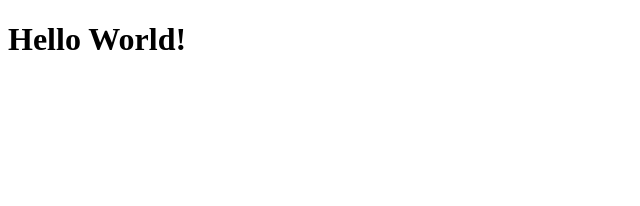
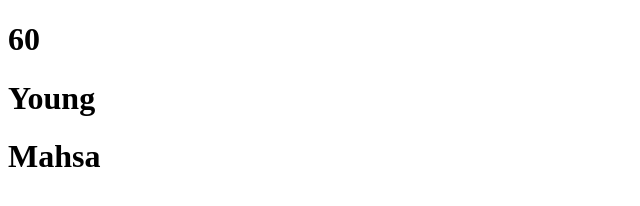
Before and after one commit to Mahsa1990a/vuePractice, a plain HTML site: page index.html in a window 1280 px wide. Shown: the whole page, without its empty margins (0-640 px from the left). Drawn offline with Linux system fonts and the light colour scheme.

Commit message:
have more data

```diff
--- a/index.html
+++ b/index.html
@@ -13,7 +13,9 @@
 </head>
 <body>
   <div id="app">
-    <h1>{{ message }}</h1>
+    <h1>{{ age * 2 }}</h1>
+    <h1>{{ age > 60 ? 'Old' : "Young" }}</h1>
+    <h1>{{ name.split(' ')[0] }}</h1>
   </div>
 
   <!-- Vue js  -->
@@ -24,7 +26,8 @@
     new Vue({
       el: '#app',
       data: {
-        message: "Hello World!"
+        age: 30,
+        name: "Mahsa Ameri"
       }
     });
   </script>
```
